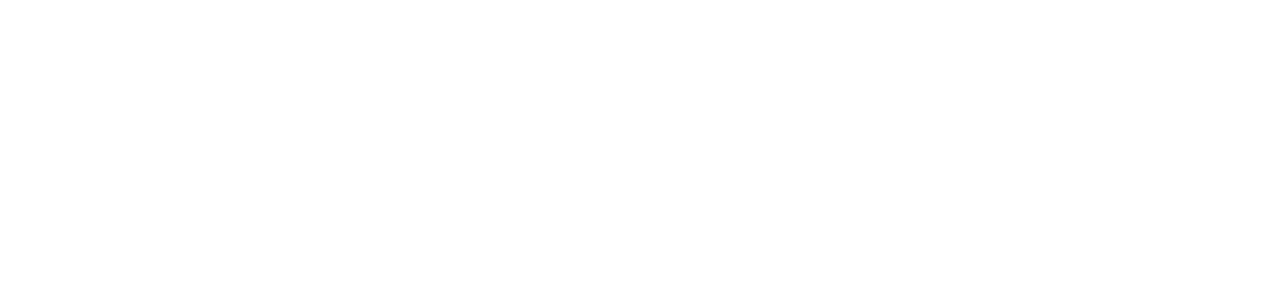
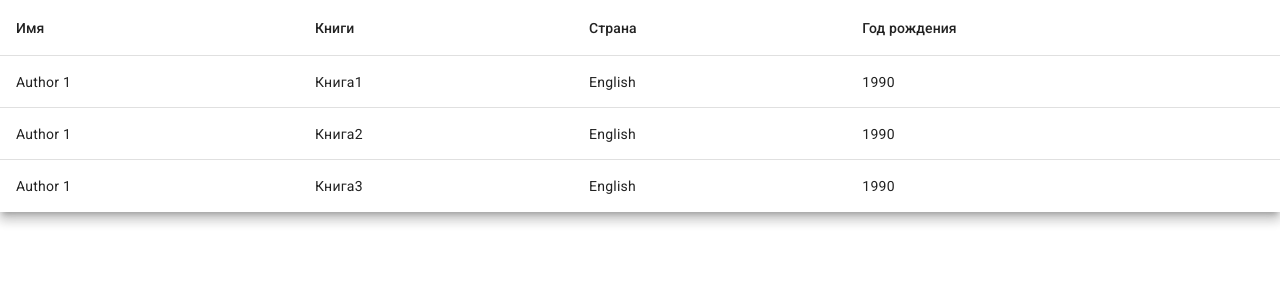
Before and after one commit to Andarilz/Angular_Yii2, an Angular app: page /authors in a window 1280 px wide. Before the commit this address led to /. Shown: the top 300 px of the page. Built offline with nearby package versions, Linux system fonts and the light colour scheme.

Commit message:
feat: Add AuthorsList component
Create AuthorsListComponent with table of authors. Table has the next rows: name, books, birth_year, contry

```diff
--- /dev/null
+++ b/src/app/Interfaces/Book.ts
@@ -0,0 +1,10 @@
+export interface Book {
+  id: number;
+  title: string;
+  author: string;
+  language: string;
+  pages: number;
+  description: string;
+  genre: string;
+
+}
--- a/src/app/app-routing.module.ts
+++ b/src/app/app-routing.module.ts
@@ -2,10 +2,12 @@
 import { RouterModule, Routes } from '@angular/router';
 import { BooksListComponent } from "./components/books-list/books-list.component";
 import {BookComponent} from "./components/book/book.component";
+import {AuthorsListComponent} from "./components/authors-list/authors-list.component";
 
 const routes: Routes = [
   {path: "", component: BooksListComponent},
-  {path: "book/:id", component: BookComponent}
+  {path: "book/:id", component: BookComponent},
+  {path: "authors", component :AuthorsListComponent}
 ];
 
 @NgModule({
--- a/src/app/app.module.ts
+++ b/src/app/app.module.ts
@@ -9,12 +9,14 @@
 import { AppComponent } from './app.component';
 import { BooksListComponent } from './components/books-list/books-list.component';
 import { BookComponent } from './components/book/book.component';
+import { AuthorsListComponent } from './components/authors-list/authors-list.component';
 
 @NgModule({
   declarations: [
     AppComponent,
     BooksListComponent,
-    BookComponent
+    BookComponent,
+    AuthorsListComponent
   ],
   imports: [
     BrowserModule,
--- /dev/null
+++ b/src/app/components/authors-list/authors-list.component.html
@@ -0,0 +1,31 @@
+<div class="example-container mat-elevation-z8">
+  <table mat-table [dataSource]="authors">
+    <!-- Имя автора -->
+    <ng-container matColumnDef="name">
+      <th mat-header-cell *matHeaderCellDef> Имя </th>
+      <td mat-cell *matCellDef="let author" (click)="redirectToBookDetail(author.id)" class="title"> {{ author.name }} </td>
+    </ng-container>
+
+    <!-- Год рождения автора -->
+    <ng-container matColumnDef="borth_year">
+      <th mat-header-cell *matHeaderCellDef> Год рождения </th>
+      <td mat-cell *matCellDef="let author"> {{ author.borth_year }} </td>
+    </ng-container>
+
+    <!-- Страна автора-->
+    <ng-container matColumnDef="country">
+      <th mat-header-cell *matHeaderCellDef> Страна </th>
+      <td mat-cell *matCellDef="let author"> {{ author.country }} </td>
+    </ng-container>
+
+    <!-- Книги автора -->
+    <ng-container matColumnDef="books">
+      <th mat-header-cell *matHeaderCellDef> Книги </th>
+      <td mat-cell *matCellDef="let author"> {{ author.books }} </td>
+    </ng-container>
+
+
+    <tr mat-header-row *matHeaderRowDef="displayedColumns"></tr>
+    <tr mat-row *matRowDef="let row; columns: displayedColumns;"></tr>
+  </table>
+</div>
--- /dev/null
+++ b/src/app/components/authors-list/authors-list.component.ts
@@ -0,0 +1,40 @@
+
+import { Component } from '@angular/core';
+import {Router} from "@angular/router";
+import {Book} from "../../Interfaces/Book";
+
+@Component({
+  selector: 'app-authors-list',
+  templateUrl: './authors-list.component.html',
+  styleUrls: ['./authors-list.component.scss']
+})
+export class AuthorsListComponent {
+
+  //конструктор с dependency injection
+  constructor(private router: Router) {
+  }
+
+  //Данные для таблицы книг
+  authors: Author[] = [
+    { id: 1, name: 'Author 1', books: 'Книга1', country: 'English', borth_year: 1990 },
+    { id: 1, name: 'Author 1', books: 'Книга2', country: 'English', borth_year: 1990 },
+    { id: 1, name: 'Author 1', books: 'Книга3', country: 'English', borth_year: 1990 },
+  ];
+
+
+  displayedColumns: string[] = ['name', 'books', 'country', 'borth_year'];
+
+  redirectToBookDetail(bookId: string) {
+    this.router.navigate(['/book', bookId]);
+  }
+
+}
+
+// Интерфейс книги
+interface Author {
+  id: number;
+  name: string;
+  books: string;
+  country: string;
+  borth_year: number;
+}
```
Also changed, not shown: src/app/components/book/book.component.ts (+1 -10 lines), src/app/components/books-list/books-list.component.ts (+1 -11 lines), src/app/components/authors-list/authors-list.component.scss (added), 1 other file (tests, documents, lock files or other folders).
